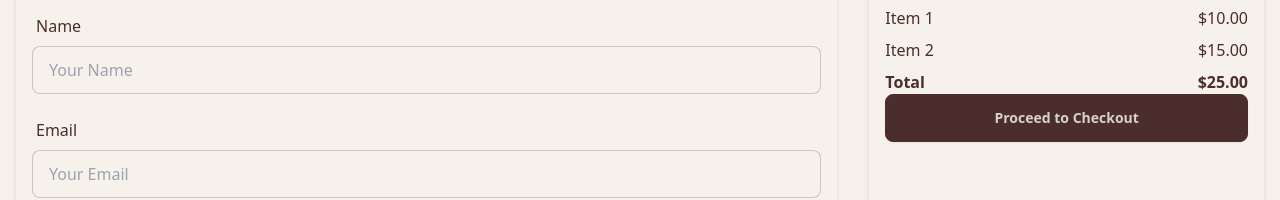
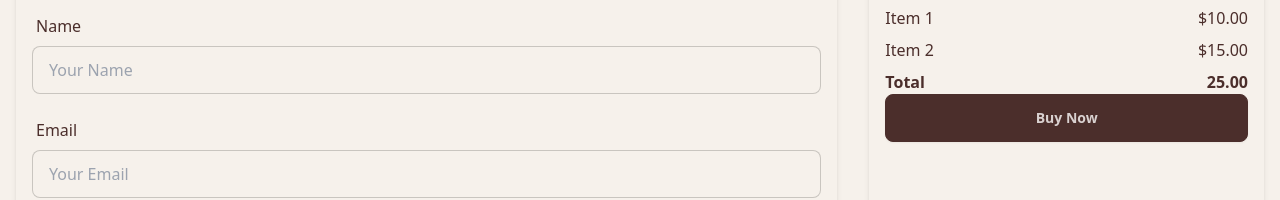
Before and after one commit to JenniferT9462/coffee-shop-frontend, a Next.js app: page /checkout in a window 1280 px wide. Shown: the part 358-558 px from the top of the page. Built offline with nearby package versions, Linux system fonts and the light colour scheme.

Commit message:
Add props to CartSummary to reuse in cart page

```diff
--- a/src/components/CartSummary.jsx
+++ b/src/components/CartSummary.jsx
@@ -2,11 +2,12 @@ import React from "react";
 import PropTypes from "prop-types";
 import Button from "./Button";
 
-export default function CartSummary() {
+export default function CartSummary({ title, totalPrice}) {
   return (
-    <div className="shadow-md rounded-lg bg-base-100 p-4 h-1/2">
-      <h2 className="text-xl font-bold mb-4">Order Summary</h2>
+    <div className="shadow-md rounded-lg bg-base-100 p-4">
+      <h2 className="text-xl font-bold mb-4">{title}</h2>
       <ul className="space-y-2">
+        {/* TODO: Add real cart data and calculate total */}
         <li className="flex justify-between">
           <span>Item 1</span>
           <span>$10.00</span>
@@ -17,12 +18,13 @@ export default function CartSummary() {
         </li>
         <li className="flex justify-between font-bold">
           <span>Total</span>
-          <span>$25.00</span>
+          <span>{totalPrice}</span>
         </li>
       </ul>
+      {/* TODO: Add functionality for checkout */}
       <Button
         className="btn btn-primary w-full"
-        label="Proceed to Checkout"
+        label="Buy Now"
         handleClick={() => {
           alert("Thank you for your patronage");
         }}
@@ -33,6 +35,5 @@ export default function CartSummary() {
 
 CartSummary.propTypes = {
   title: PropTypes.string.isRequired,
-  totalItems: PropTypes.string.isRequired, // The title of the product
   totalPrice: PropTypes.string.isRequired, // URL for the product image
 };
```
